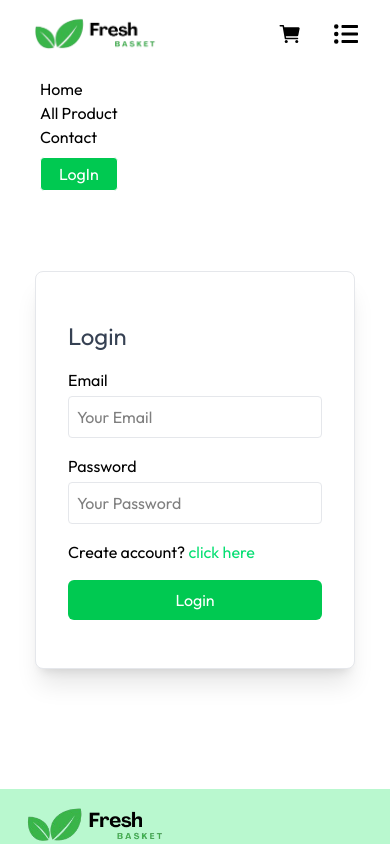
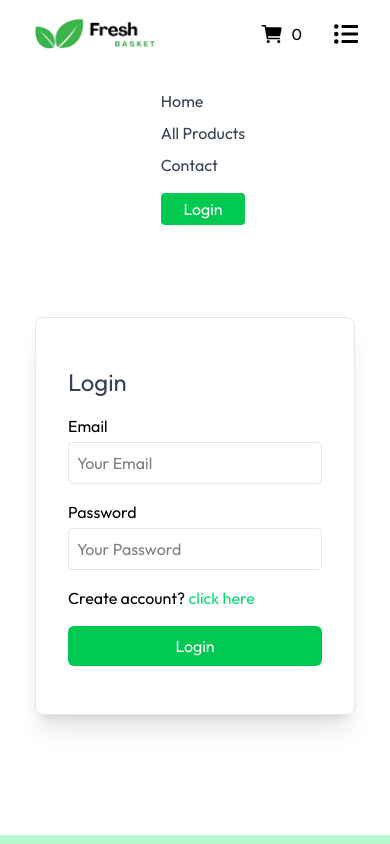
Before and after one commit to 18subrato/Grocery-Ecommerce, a React (Vite) app: page /login in a window 390 px wide. Both pictures are taken after a click on the icon 346 px from the left and 34 px from the top of the page. Shown: the top 844 px of the page. Built offline with nearby package versions, Linux system fonts and the light colour scheme.

Commit message:
navbar updated

```diff
--- a/src/components/NavBar.jsx
+++ b/src/components/NavBar.jsx
@@ -9,13 +9,22 @@ import { toast } from 'react-toastify';
 
 const NavBar = () => {
     const [openList, setOpenList] = useState(false);
-    const { navigate, setSearch, user, cartItems, setUser } = useShopContext();
+    const { navigate, setSearch, user, axios, setUser, cartItems } = useShopContext();
     const location = useLocation();
 
-    async function logout(){
-        localStorage.removeItem('Login');
-        setUser(null);
-        toast.success('logged Out');
+    async function logout() {
+        try {
+            const { data } = await axios.get('/api/user/logout');
+            if (data.success) {
+                toast.success(data.message);
+                setUser(null);
+                navigate('/login');
+            } else {
+                toast.error(data.message);
+            }
+        } catch (error) {
+            toast.error(error.message);
+        }
     }
 
     function handleSearch(e) {
@@ -39,32 +48,53 @@ const NavBar = () => {
                         <input onChange={(e) => handleSearch(e)} type='text' placeholder='Search' className='outline-none border border-gray-400 rounded p-2' />
                     </div> : ''}
                     <div className='flex items-center gap-8'>
-                        <span className='flex  items-center gap-2'><IoCart onClick={() => navigate('/cart')} className='w-9 h-9 cursor-pointer' />{user && cartItems.length || 0 }</span>
-                        {user === null ? (<button onClick={() => navigate('/login')} className='border px-4 py-2 rounded bg-green-600 hover:bg-green-500 text-white cursor-pointer'>LogIn</button>) : (
+                        <span className='flex  items-center gap-2'><IoCart onClick={() => navigate('/cart')} className='w-9 h-9 cursor-pointer' />{user && cartItems?.length || 0}</span>
+                        {!user ? (<button onClick={() => navigate('/login')} className='border px-4 py-2 rounded bg-green-600 hover:bg-green-500 text-white cursor-pointer'>LogIn</button>) : (
                             <div className="relative group inline-block">
                                 <div className="w-10 h-10 rounded-full  flex items-center justify-center cursor-pointer">
-                                    <span className= "font-bold"> <FaRegUserCircle className='h-7 w-7' /></span>
+                                    <span className="font-bold"> <FaRegUserCircle className='h-7 w-7' /></span>
                                 </div>
                                 <div className="absolute right-0 mt-2 w-40 bg-white border border-gray-200 rounded-md shadow-lg opacity-0 group-hover:opacity-100 invisible group-hover:visible transition-all duration-200 z-50">
                                     <Link to="/orders" className="block px-4 py-2 text-gray-700 hover:bg-gray-100">My Orders</Link>
-                                    <p onClick={()=>logout()} className="block px-4 py-2 text-gray-700 hover:bg-gray-100 cursor-pointer">Logout</p>
+                                    <p onClick={logout} className="block px-4 py-2 text-gray-700 hover:bg-gray-100 cursor-pointer">Logout</p>
                                 </div>
                             </div>
                         )}
                     </div>
                 </div>
                 <div className='md:hidden flex items-center gap-8'>
-                    <IoCart onClick={() => { navigate('/cart'), scrollTo(0, 0) }} className='w-6 h-6 cursor-pointer' />
+                    <div className='flex items-center gap-2'><IoCart onClick={() => { navigate('/cart'), scrollTo(0, 0) }} className='w-6 h-6 cursor-pointer' />{user && cartItems?.length || 0}</div>
                     <FaListUl onClick={() => setOpenList((p) => !p)} className='w-6 h-6 cursor-pointer' />
                 </div>
             </nav>
-            <div className='flex mt-4 gap-2 ml-4'>
-                {openList && <div className='flex flex-col md:hidden'>
-                    <Link to='/'>Home</Link>
-                    <Link to='/products'>All Product</Link>
-                    <Link to='/contact-us'>Contact</Link>
-                    <button onClick={() => navigate('/login')} className='border px-2 py-1 rounded bg-green-500 text-white cursor-pointer mt-2'>LogIn</button>
-                </div>}
+            <div className='flex mt-4 gap-2 ml-4 justify-center'>
+                {openList && (
+                    <div className='md:hidden px-4 py-3 bg-white'>
+                        <div className='flex flex-col gap-2'>
+                            <Link to='/' onClick={() => setOpenList(false)} className='text-gray-700 hover:text-green-600'>Home</Link>
+                            <Link to='/products' onClick={() => setOpenList(false)} className='text-gray-700 hover:text-green-600'>All Products</Link>
+                            <Link to='/contact-us' onClick={() => setOpenList(false)} className='text-gray-700 hover:text-green-600'>Contact</Link>
+
+                            {user ? (
+                                <>
+                                    <Link to='/orders' onClick={() => setOpenList(false)} className='text-gray-700 hover:text-green-600'>My Orders</Link>
+                                    <button onClick={() => { setOpenList(false); logout(); }} className='text-left text-gray-700 hover:text-red-600'>Logout</button>
+                                </>
+                            ) : (
+                                <button
+                                    onClick={() => {
+                                        setOpenList(false);
+                                        navigate('/login');
+                                    }}
+                                    className='bg-green-500 text-white py-1 rounded mt-2'
+                                >
+                                    Login
+                                </button>
+                            )}
+                        </div>
+                    </div>
+                )}
+
             </div>
         </>
     )
```
